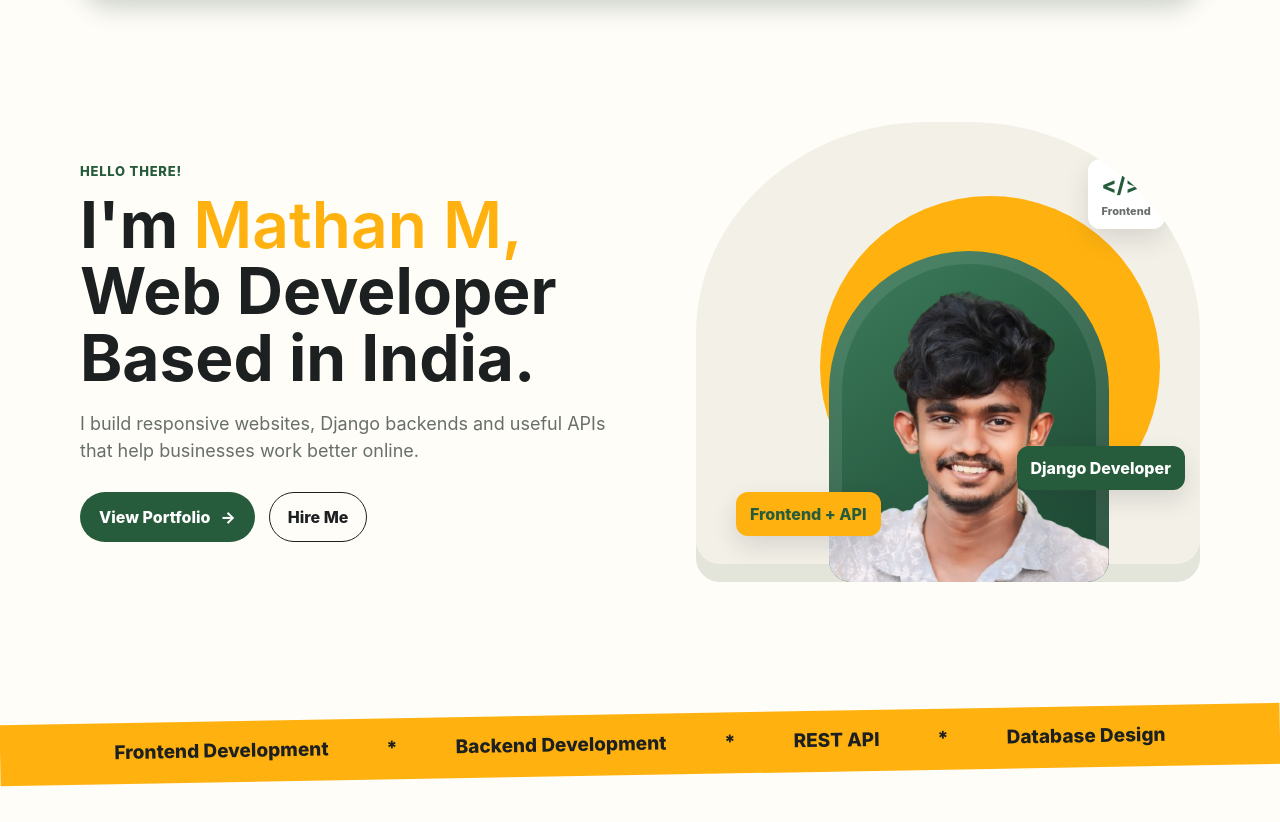
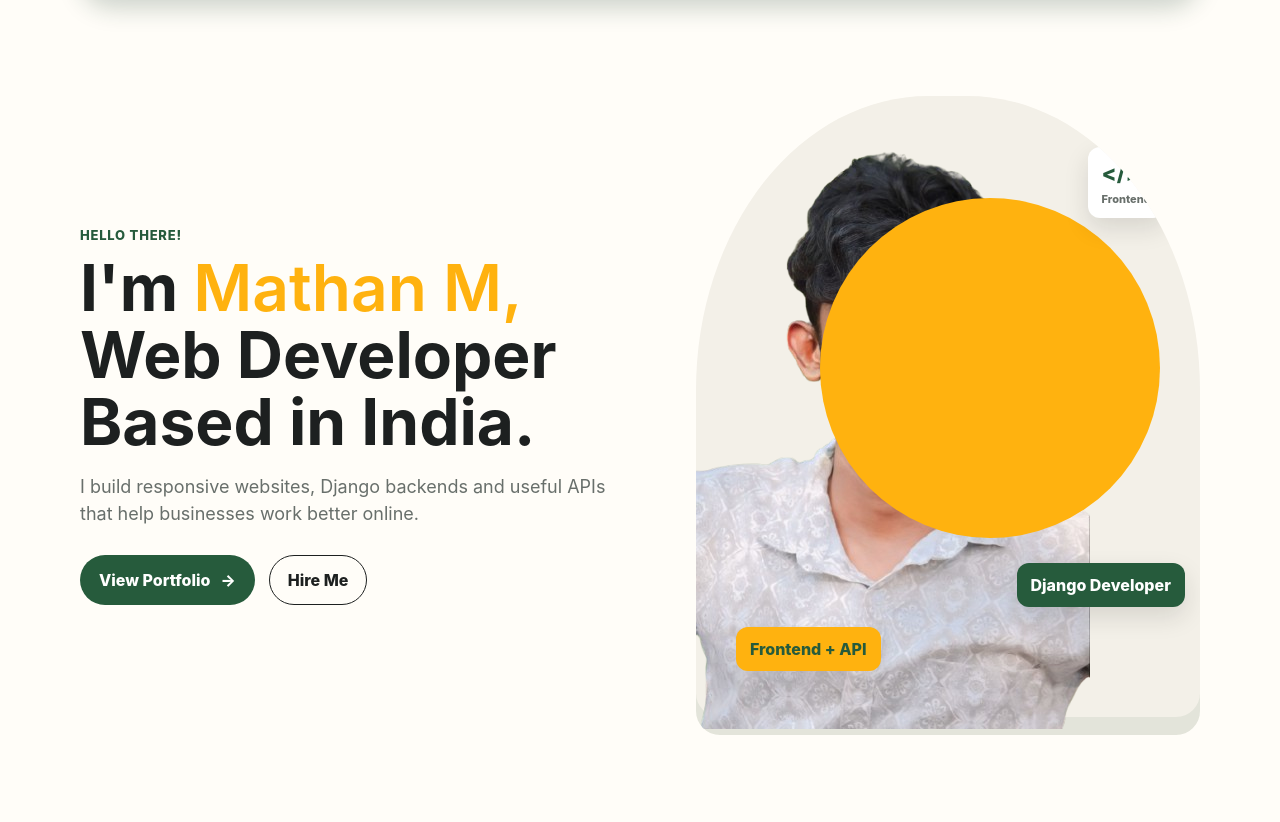
Before and after one commit to mathan003/My-Portfolio, a Django app: page / in a window 1280 px wide. Shown: the part 80-902 px from the top of the page. Run offline with Django 5.2, Linux system fonts and the light colour scheme; data that the repository does not hold is empty.

Commit message:
update the error in css

```diff
--- a/config/settings.py
+++ b/config/settings.py
@@ -2,7 +2,7 @@ from pathlib import Path
 
 BASE_DIR = Path(__file__).resolve().parent.parent
 SECRET_KEY = 'replace-this-secret-key-before-production'
-DEBUG = True
+DEBUG = False
 ALLOWED_HOSTS = [
     "my-portfolio-eta-olive-60.vercel.app",
     "localhost",
--- a/portfolio/templates/portfolio/home.html
+++ b/portfolio/templates/portfolio/home.html
@@ -47,7 +47,7 @@
       <div class="hero-visual" aria-label="Mathan M developer portrait">
         <div class="sun"></div>
         <div class="code-card top">&lt;/&gt;<small>Frontend</small></div>
-        <img class="img" src="{% static 'portfolio/images/1718.png' %}" alt="Mathan M portrait">
+        <img src="{% static 'portfolio/images/1718.png' %}" alt="Mathan M">
         <div class="tag one">Django Developer</div>
         <div class="tag two">Frontend + API</div>
       </div>
```
